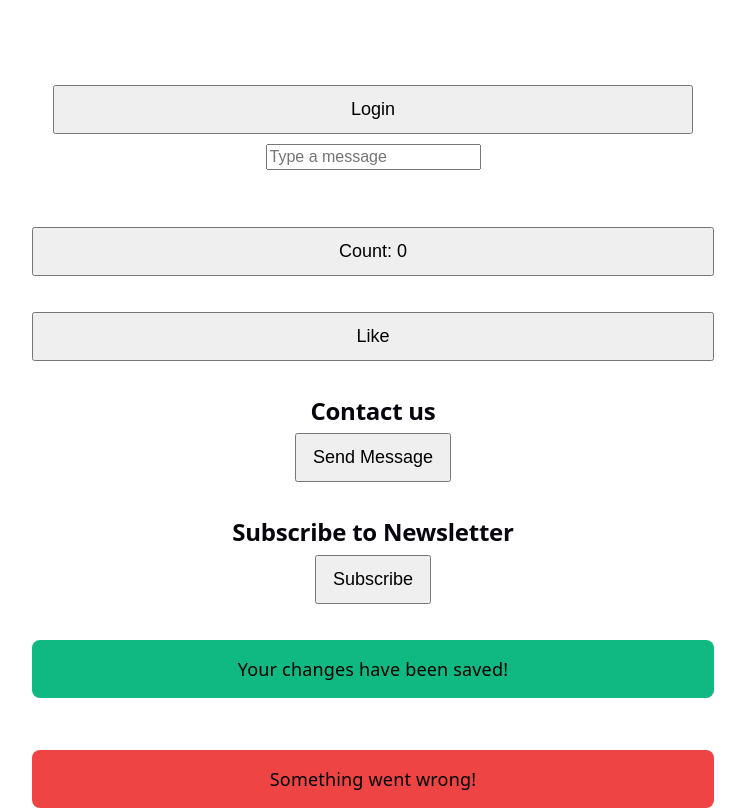
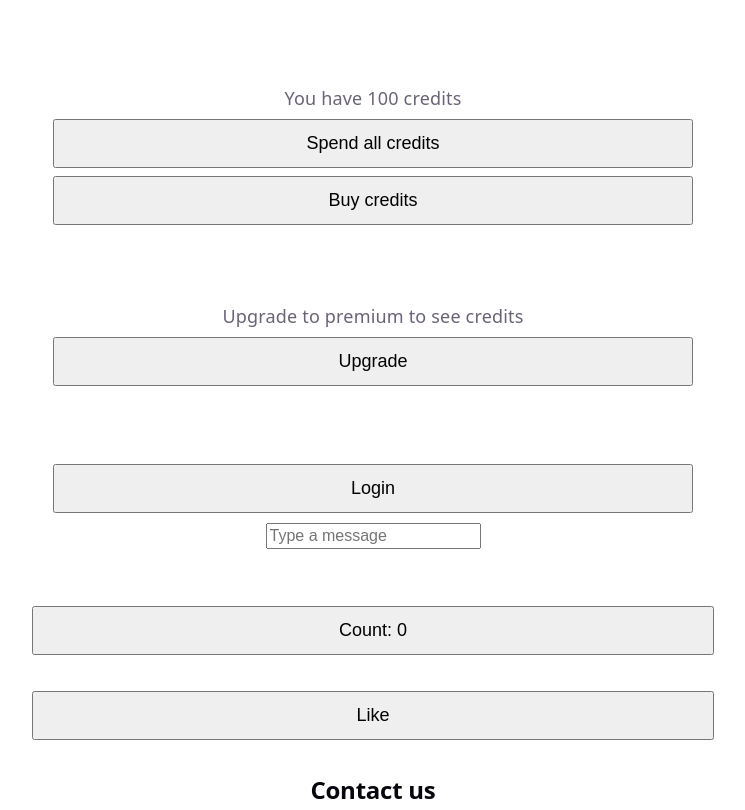
Before and after one commit to i-konstantinov/hello-react, a React (Vite) app in the folder hello-react/: page / in a window 1280 px wide. Shown: the top 810 px of the page, without its empty margins (267-1012 px from the left). Built offline with nearby package versions, Linux system fonts and the light colour scheme.

Commit message:
rules of hooks

```diff
--- a/hello-react/src/App.jsx
+++ b/hello-react/src/App.jsx
@@ -20,6 +20,7 @@ import { Contact } from './Contact';
 import { Newsletter } from './Newsletter';
 import { Counter } from './Counter';
 import { LoginCard } from './LoginCard';
+import { UserDashboard } from './UserDashboard';
 
 
 const productsMock = [
@@ -61,6 +62,9 @@ function App() {
 
   return (
     <div id="container">
+
+      <UserDashboard isPremium={true}/>
+      <UserDashboard />
 
       <LoginCard />
 
--- /dev/null
+++ b/hello-react/src/UserDashboard.jsx
@@ -0,0 +1,41 @@
+import { useState } from "react";
+const initialCredits = 100;
+
+export const UserDashboard = ({ isPremium=false }) => {
+    const [credits, setCredits] = useState(initialCredits);
+    const [prem, setPremium] = useState(isPremium);
+
+
+    const buyCredits = () => {
+        setCredits(credits + initialCredits);
+    }
+
+    const spendCreditsBtn = credits ? (<button onClick={() => setCredits(0)}>Spend all credits</button>) : null;
+
+
+    const premiumContent = (
+        <>
+            <p>You have {credits} credits</p>
+            {spendCreditsBtn}
+            <button onClick={buyCredits}>Buy credits</button>
+        </>
+    );
+    const upgradeContent = (
+        <>
+            <p>Upgrade to premium to see credits</p>
+            <button onClick={() => setPremium(true)}>Upgrade</button>
+        </>
+    )
+    // if (!isPremium) {
+    //     return <div className="card">Upgrade to premium to see credits</div>;
+    // }
+    // return <div className="card">
+    //     <p>You have {credits} credits</p>
+    //     <button onClick={() => setCredits(0)}>spend all credits</button>
+    // </div>;
+    return(
+        <div className="card">
+            {prem ? premiumContent : upgradeContent}
+        </div>
+    );
+}
```
